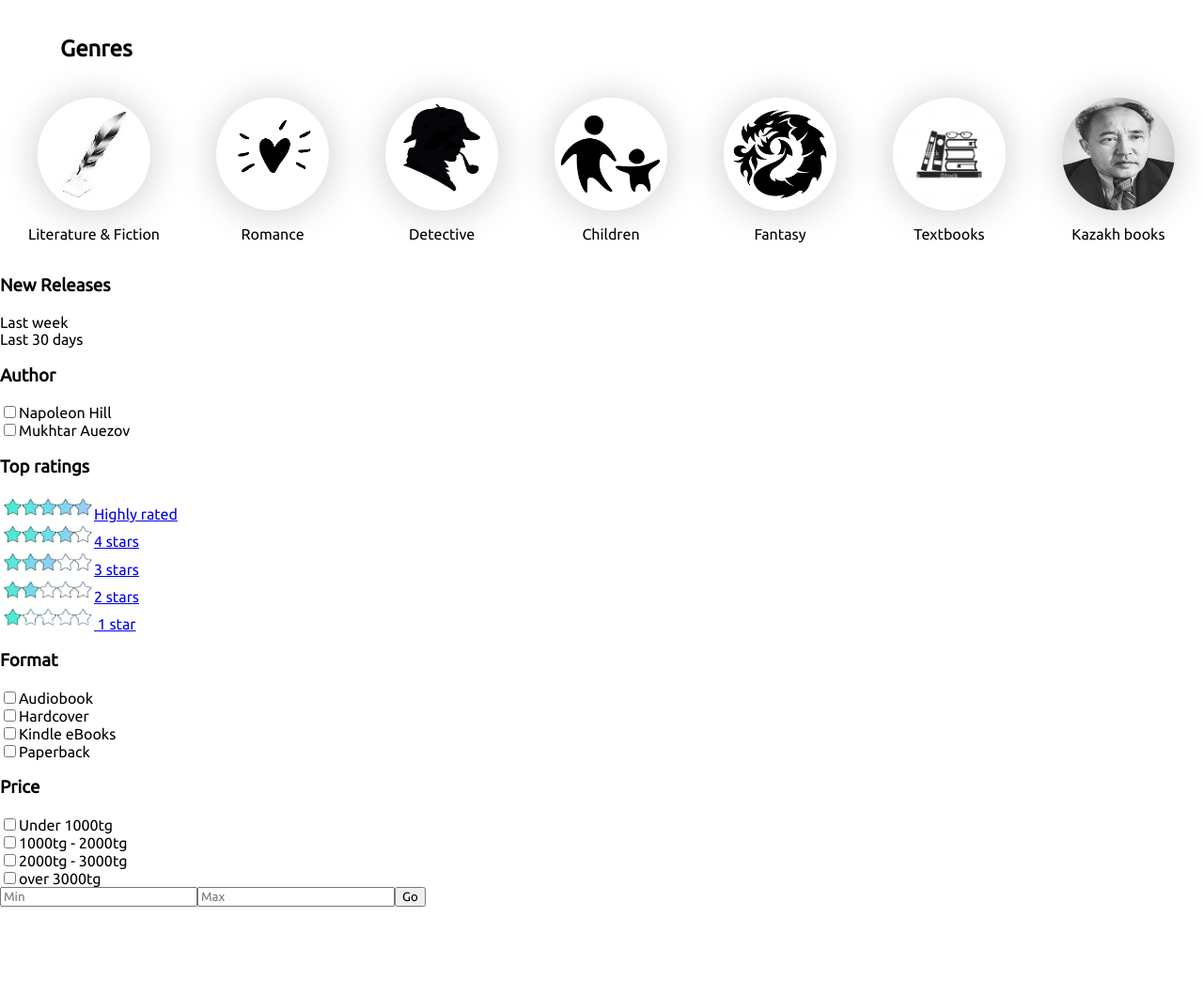
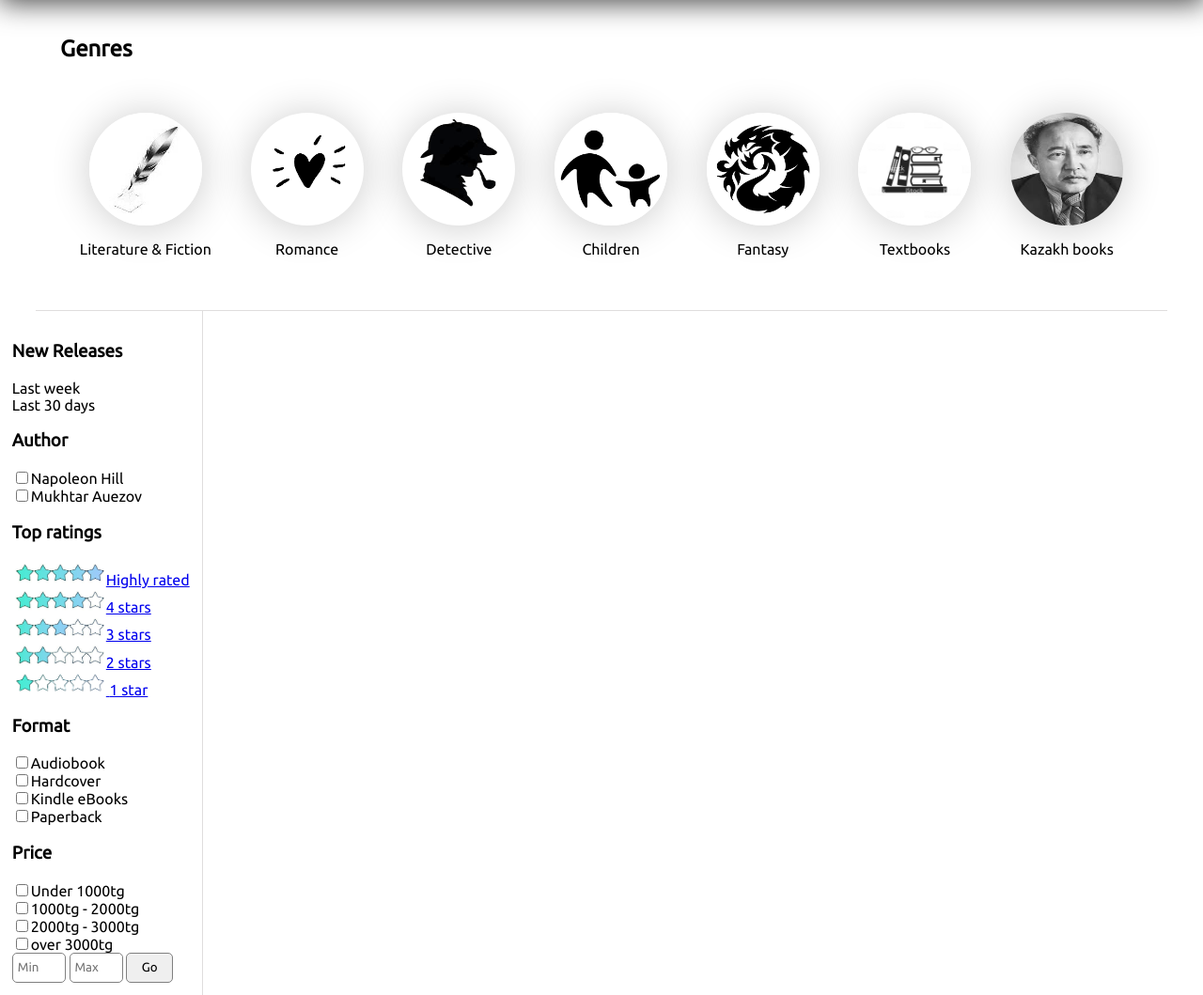
Before and after one commit to MaratulyAli/BookStore, a PHP site: page / in a window 1280 px wide. Shown: the part 178-1237 px from the top of the page at 94% size. Before the commit the page ends 1143 px from the top, so only its background shows below. Run offline with PHP 8.4, Linux system fonts and the light colour scheme.

Commit message:
Add borders between blocks and shadow under header

```diff
--- a/index.html
+++ b/index.html
@@ -44,7 +44,7 @@
     </nav>
 
     <h2>Genres</h2>
-    <main>
+    <main id="genres">
       <div class="genre">
         <img src="images/fiction.jfif" width="120px" height="120px" />
         <p>Literature &amp; Fiction</p>
@@ -77,41 +77,88 @@
 
     <article id="main_content">
       <nav id="side_bar">
-        <h3>New Releases</h3>
-        <div>
-          <label>Last week</label><br>
-          <label>Last 30 days</label><br>
+        <div id="new_releases_div">
+            <h3>New Releases</h3>
+          <label>Last week</label><br />
+          <label>Last 30 days</label><br />
         </div>
-        <div>
+        <div id="author_div">
           <h3>Author</h3>
-          <input id="napoleon" type="checkbox" /><label for="napoleon">Napoleon Hill</label><br>
-          <input id="auezov" type="checkbox" /><label for="napoleon">Mukhtar Auezov</label><br>
+          <input id="napoleon" type="checkbox" /><label for="napoleon"
+            >Napoleon Hill</label
+          ><br />
+          <input id="auezov" type="checkbox" /><label for="auezov"
+            >Mukhtar Auezov</label
+          ><br />
         </div>
-        <div>
+        <div id="top_ratings_div">
           <h3>Top ratings</h3>
-          <a href="#"><img src="images/5st.jfif" id="5st" width="100px"><label for="5st">Highly rated</label></a><br>
-          <a href="#"><img src="images/4st.jfif" id="4st" width="100px"><label for="4st">4 stars</label></a><br>
-          <a href="#"><img src="images/3st.jfif" id="3st" width="100px"><label for="3st">3 stars</label></a><br>
-          <a href="#"><img src="images/2st.gif" id="2st" width="100px"><label for="2st">2 stars</label></a><br>
-          <a href="#"><img src="images/1st.png" id="1st" width="100px">  <label for="1st">1 star</label></a><br>
+          <a href="#"
+            ><img src="images/5st.jfif" id="5st" width="100px" /><label
+              for="5st"
+              >Highly rated</label
+            ></a
+          ><br />
+          <a href="#"
+            ><img src="images/4st.jfif" id="4st" width="100px" /><label
+              for="4st"
+              >4 stars</label
+            ></a
+          ><br />
+          <a href="#"
+            ><img src="images/3st.jfif" id="3st" width="100px" /><label
+              for="3st"
+              >3 stars</label
+            ></a
+          ><br />
+          <a href="#"
+            ><img src="images/2st.gif" id="2st" width="100px" /><label for="2st"
+              >2 stars</label
+            ></a
+          ><br />
+          <a href="#"
+            ><img src="images/1st.png" id="1st" width="100px" />
+            <label for="1st">1 star</label></a
+          ><br />
         </div>
-        <div>
-            <h3>Format</h3>
-            <input id="audiobook" type="checkbox" /><label for="audiobook">Audiobook</label><br>
-            <input id="hardcover" type="checkbox" /><label for="hardcover">Hardcover</label><br>
-            <input id="kindle" type="checkbox" /><label for="kindle">Kindle eBooks</label><br>
-            <input id="paperback" type="checkbox" /><label for="paperback">Paperback</label><br>
+        <div id="format_div">
+          <h3>Format</h3>
+          <input id="audiobook" type="checkbox" /><label for="audiobook"
+            >Audiobook</label
+          ><br />
+          <input id="hardcover" type="checkbox" /><label for="hardcover"
+            >Hardcover</label
+          ><br />
+          <input id="kindle" type="checkbox" /><label for="kindle"
+            >Kindle eBooks</label
+          ><br />
+          <input id="paperback" type="checkbox" /><label for="paperback"
+            >Paperback</label
+          ><br />
         </div>
-        <div>
-            <h3>Price</h3>
-            <input id="napoleon" type="checkbox" /><label for="napoleon">Under 1000tg</label><br>
-            <input id="napoleon" type="checkbox" /><label for="napoleon">1000tg - 2000tg</label><br>
-            <input id="napoleon" type="checkbox" /><label for="napoleon">2000tg - 3000tg</label><br>
-            <input id="napoleon" type="checkbox" /><label for="napoleon">over 3000tg</label><br>
-            <input type="text" placeholder="Min"><input type="text" placeholder="Max"><button>Go</button>
-
+        <div id="price_div">
+          <h3>Price</h3>
+          <input id="napoleon" type="checkbox" /><label for="napoleon"
+            >Under 1000tg</label
+          ><br />
+          <input id="napoleon" type="checkbox" /><label for="napoleon"
+            >1000tg - 2000tg</label
+          ><br />
+          <input id="napoleon" type="checkbox" /><label for="napoleon"
+            >2000tg - 3000tg</label
+          ><br />
+          <input id="napoleon" type="checkbox" /><label for="napoleon"
+            >over 3000tg</label
+          ><br />
+          <input type="text" placeholder="Min" class="price_input" />
+          <input type="text" placeholder="Max" class="price_input" />
+          <button>Go</button>
         </div>
       </nav>
+
+      <main id="books_list">
+
+      </main>
 
     </article>
 
--- a/styles/style.css
+++ b/styles/style.css
@@ -66,6 +66,9 @@ header#header_with_search_bar {
   );
   border-image-slice: 1;
 }
+#sign_in:hover {
+  cursor: pointer;
+}
 @-webkit-keyframes hue {
   from {
     -webkit-filter: hue-rotate(0deg);
@@ -96,6 +99,7 @@ nav#navbar {
   align-items: center;
   background: black;
   justify-content: space-around;
+  box-shadow: 1px 1px 30px 2px rgba(0, 0, 0, 0.733);
 }
 nav#navbar p {
   font-size: large;
@@ -135,9 +139,14 @@ nav#navbar a:hover::after {
 h2 {
   margin: 3vw 5vw;
 }
-main {
+#genres {
   display: flex;
   justify-content: space-around;
+  width: 90vw;
+  margin: 0 auto;
+  padding: 5vh 2vw;
+  padding-top: 2vh;
+  border-bottom: 1px solid rgb(223, 221, 221);
 }
 .genre {
   display: flex;
@@ -147,5 +156,25 @@ main {
 .genre img {
   border-radius: 100px;
   box-shadow: 0px 2px 41px 1px rgba(0, 0, 0, 0.2);
-  /* border: 1px solid rgb(184, 185, 185); */
 }
+#main_content {
+  display: flex;
+}
+#side_bar {
+  padding: 1vw;
+  border-right: 1px solid rgb(223, 221, 221);
+}
+.price_input {
+  height: 20px;
+  width: 45px;
+  border: 1px solid gray;
+  border-radius: 5px;
+  padding: 5px;
+}
+#price_div button {
+  height: 32px;
+  width: 50px;
+  border: 1px solid gray;
+  border-radius: 5px;
+  padding: 5px;
+}
```
